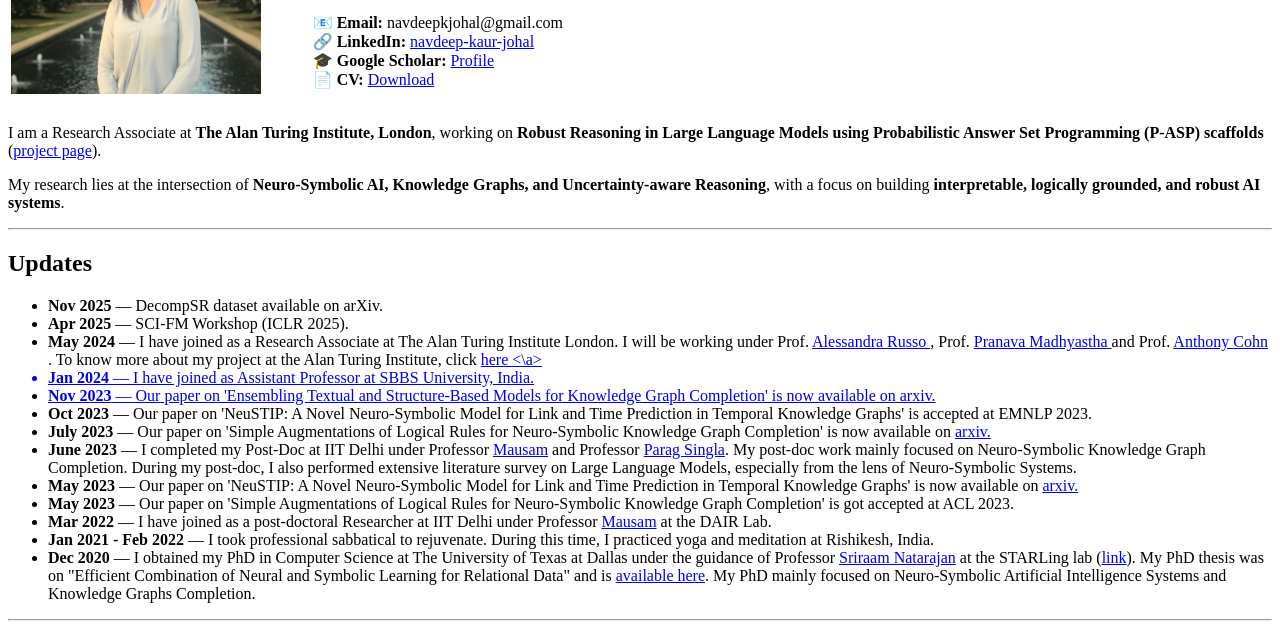
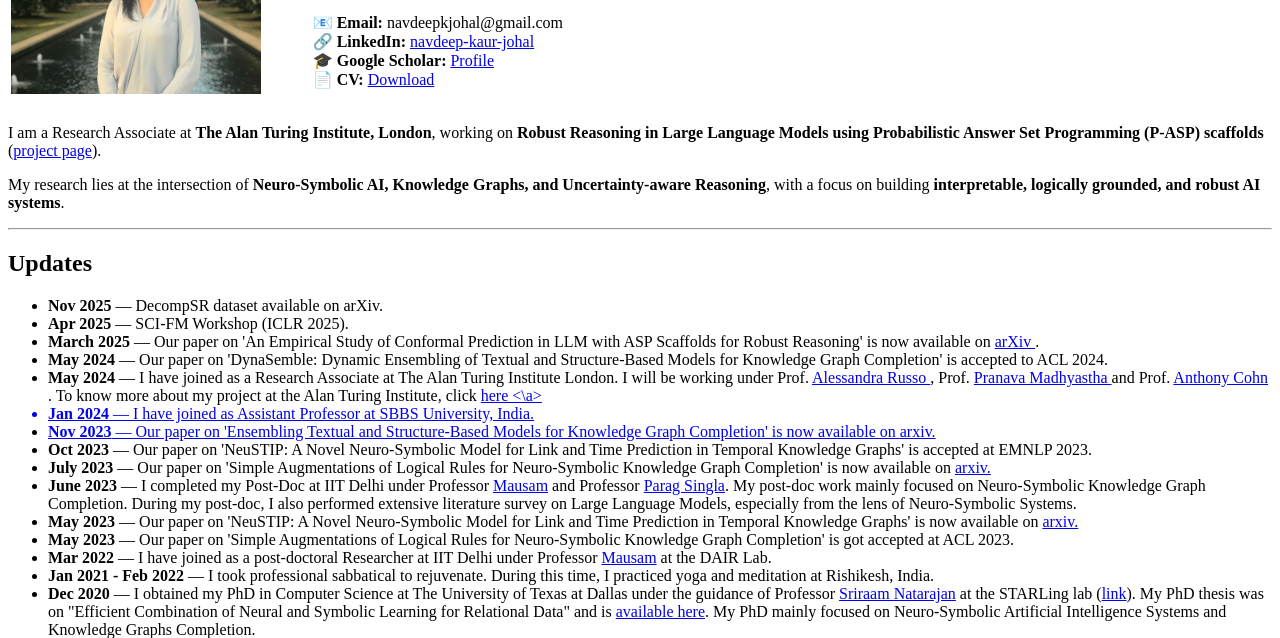
Before and after one commit to navdeepkjohal/navdeepkjohal.github.io, a plain HTML site: page index.html in a window 1280 px wide. Shown: the part 182-820 px from the top of the page. Drawn offline with Linux system fonts and the light colour scheme.

Commit message:
Update index.html
Updates section - updated

```diff
--- a/index.html
+++ b/index.html
@@ -71,6 +71,8 @@ with a focus on building <strong>interpretable, logically grounded, and robust A
 <ul>
 <li><strong>Nov 2025</strong> — DecompSR dataset available on arXiv.</li>
 <li><strong>Apr 2025</strong> — SCI-FM Workshop (ICLR 2025).</li>
+<li><strong>March 2025</strong> — Our paper on 'An Empirical Study of Conformal Prediction in LLM with ASP Scaffolds for Robust Reasoning' is now available on <a href="https://arxiv.org/abs/2503.05439"> arXiv </a>.
+<li><strong>May 2024</strong> — Our paper on 'DynaSemble: Dynamic Ensembling of Textual and Structure-Based Models for Knowledge Graph Completion' is accepted to ACL 2024.
 <li><strong>May 2024</strong> — I have joined as a Research Associate at The Alan Turing Institute London. I will be working under Prof. <a href="https://profiles.imperial.ac.uk/a.russo/about"> Alessandra Russo </a>, Prof. <a href="https://pmadhyastha.github.io/"> Pranava Madhyastha </a> and Prof. <a href="https://eps.leeds.ac.uk/computing/staff/76/professor-anthony-tony-g-cohn-freng-flsw-ceng-citp"> Anthony Cohn </a>. To know more about my project at the Alan Turing Institute, click <a href="https://www.turing.ac.uk/research/research-projects/robust-inference-probabilistic-answer-set-programs-scaffolds-large-0">here <\a></li>
 <li><strong>Jan 2024</strong> — I have joined as Assistant Professor at SBBS University, India.
 <li><strong>Nov 2023</strong> — Our paper on 'Ensembling Textual and Structure-Based Models for Knowledge Graph Completion' is now available on <a href="https://arxiv.org/abs/2311.03780v1">arxiv.</a>
```
